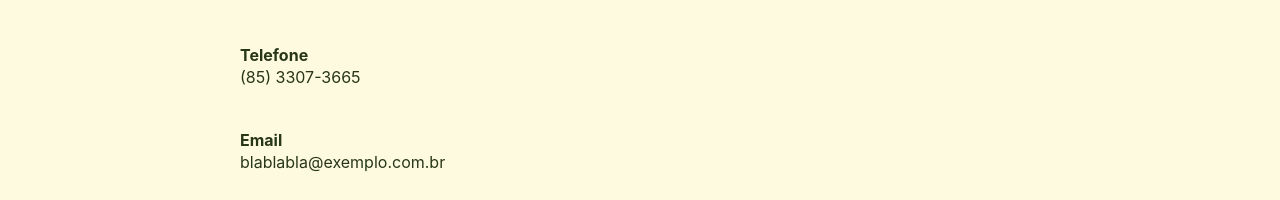
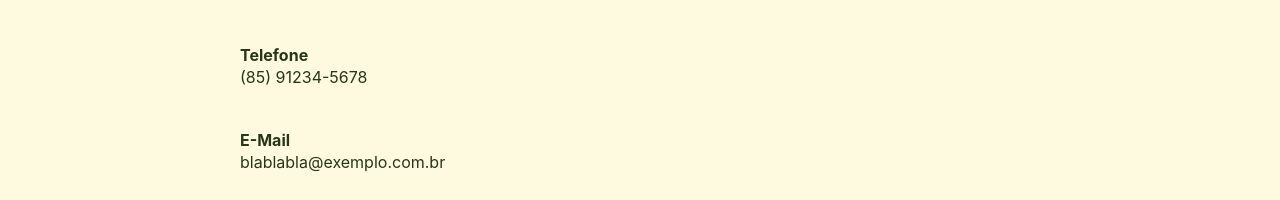
Before and after one commit to tiago-vargas/vitrine-tecnologica, a React (Create React App) app: page / in a window 1280 px wide. Shown: the part 1197-1397 px from the top of the page. Built offline with nearby package versions, Linux system fonts and the light colour scheme.

Commit message:
refactor

```diff
--- a/src/App.tsx
+++ b/src/App.tsx
@@ -57,9 +57,9 @@ function Home(): JSX.Element {
 					<p>Entre em contato conosco</p>
 
 					<label htmlFor="phone">Telefone</label>
-					<p id="phone">(85) 3307-3665</p>
+					<p id="phone">(85) 91234-5678</p>
 
-					<label htmlFor="email">Email</label>
+					<label htmlFor="email">E-Mail</label>
 					<p id="email">blablabla@exemplo.com.br</p>
 
 					<label htmlFor="address">Endereço</label>
--- a/src/app/labs/LaboratoryDetails.tsx
+++ b/src/app/labs/LaboratoryDetails.tsx
@@ -121,19 +121,21 @@ function LaboratoryDetails(): JSX.Element {
 				}
 
 				<h2>Coordenador</h2>
-				{professor ? (
-					<ProfessorCard professor={professor} />
-				) : (
-					<p>Carregando detalhes do professor...</p>
-				)}
+				{
+					professor
+						? <ProfessorCard professor={professor} />
+						: <p>Carregando...</p>
+				}
 
 				<h2>Colaboradores</h2>
 				<ul>
-					{collaborators.map((collaborator) => (
-						<li key={collaborator.id}>
-							<ProfessorCard professor={collaborator} />
-						</li>
-					))}
+					{
+						collaborators.map((collaborator) => (
+							<li key={collaborator.id}>
+								<ProfessorCard professor={collaborator} />
+							</li>
+						))
+					}
 				</ul>
 			</main>
 		</div>
```
